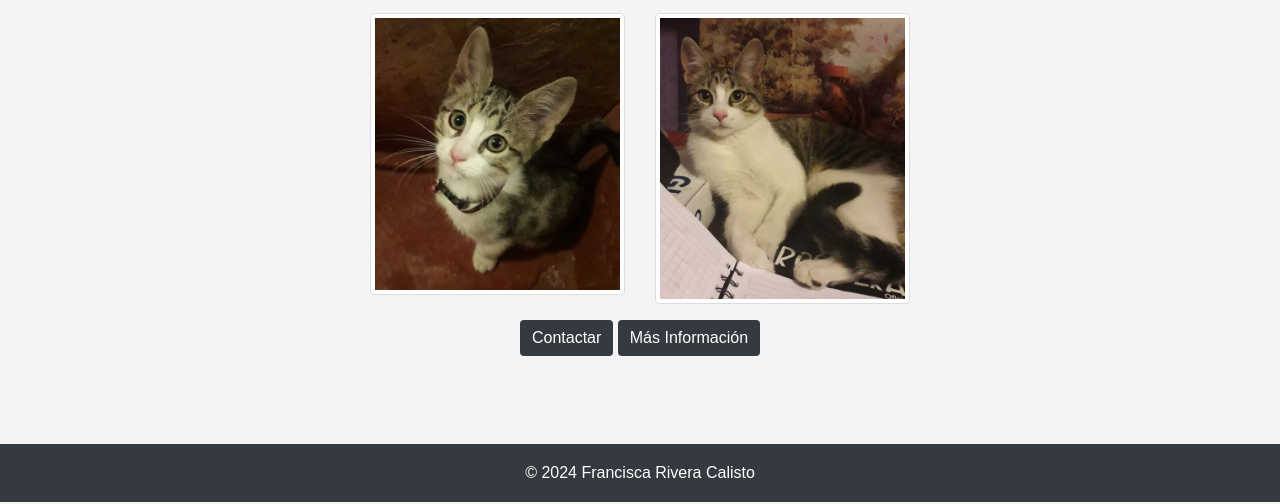
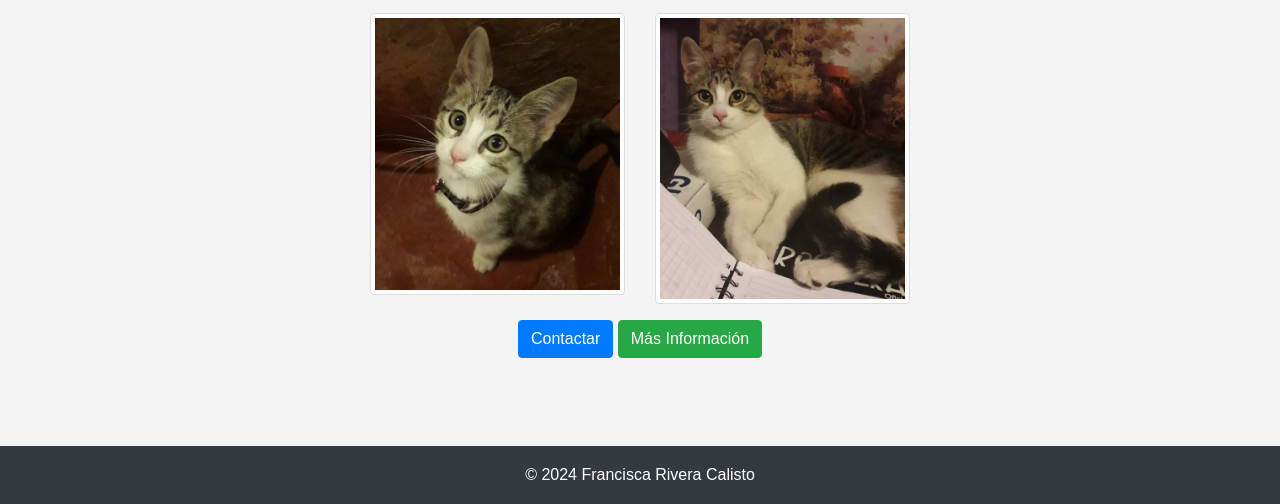
Before and after one commit to bxstacarlos/proyecto-fram, a plain HTML site: page asset/Untitled-1.html in a window 1280 px wide. Shown: the part 739-1243 px from the top of the page. Drawn offline with nearby package versions, Linux system fonts and the light colour scheme; files whose address does not match are found by name; a web font is replaced by a local one.

Commit message:
Añadir archivos del proyecto

```diff
--- a/asset/Untitled-1.html
+++ b/asset/Untitled-1.html
@@ -50,8 +50,8 @@
 
             <!-- Botones debajo de las imágenes -->
             <div class="mt-3">
-                <a href="https://mail.google.com/mail/u/1/#inbox" class="btn btn-dark" target="_blank">Contactar</a>
-                <a href="https://www.instagram.com/" class="btn btn-dark" target="_blank">Más Información</a>
+                <a href="https://mail.google.com/mail/u/1/#inbox" class="btn btn-primary" target="_blank">Contactar</a>
+                <a href="https://www.instagram.com/" class="btn btn-success" target="_blank">Más Información</a>
             </div>
         </section>
     </main>
```
